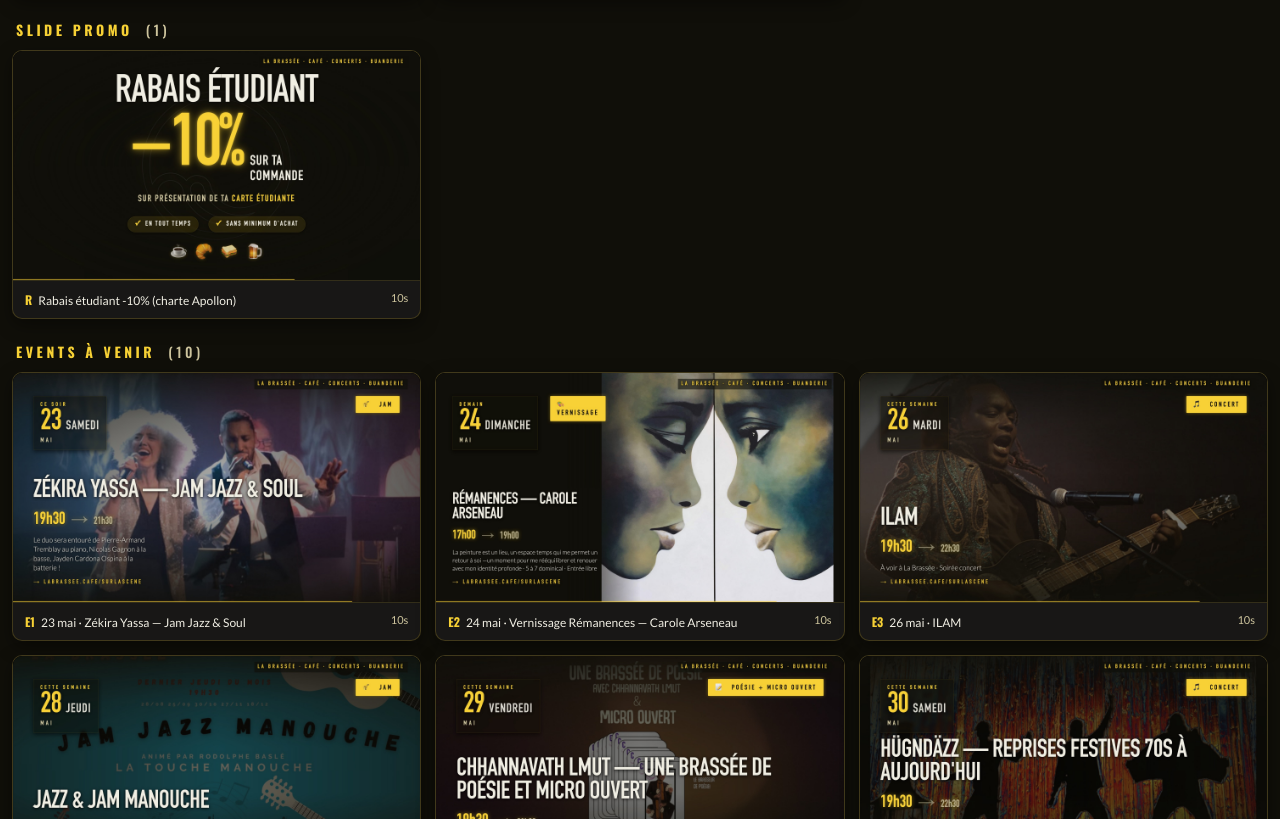
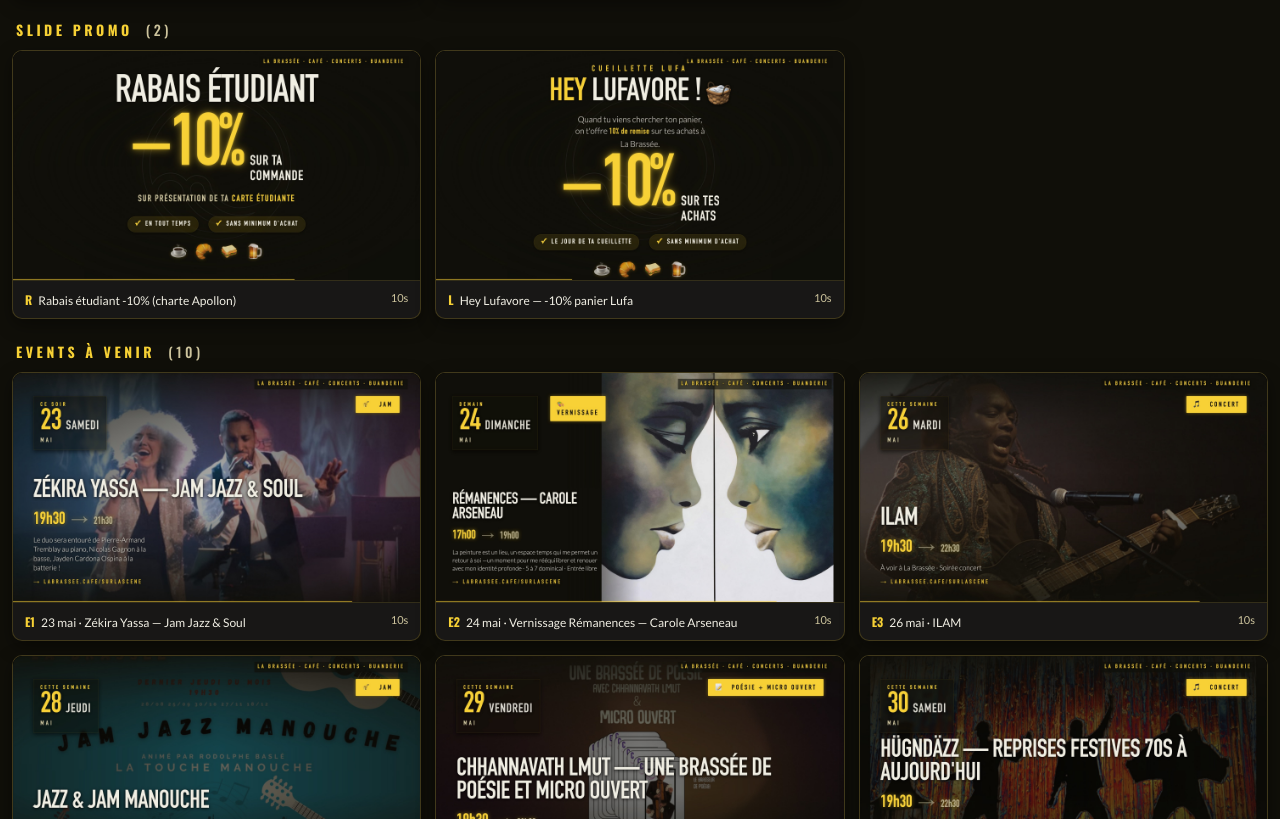
Before and after one commit to cedricamram/labrassee-humeur, a plain HTML site: page tv-preview/index.html in a window 1280 px wide. Shown: the part 1498-2317 px from the top of the page. Drawn offline with nearby package versions, Linux system fonts and the light colour scheme.

Commit message:
Slide Lufavore -10% panier Lufa + menage 3 anciens (IMAGE TV, Frame 12, dfhdfhdfh) + doublon rabais

```diff
--- a/tv-preview/index.html
+++ b/tv-preview/index.html
@@ -184,6 +184,7 @@ const slides = [
   { f: "slide_10.jpg", num: "10", section: "a", title: "7 ans La Brassée", dur: 26 },
   // Promo
   { f: "slide_rabais-etudiant.jpg", num: "R", section: "p", title: "Rabais étudiant -10% (charte Apollon)", dur: 10 },
+  { f: "slide_lufavore.jpg", num: "L", section: "p", title: "Hey Lufavore — -10% panier Lufa", dur: 10 },
   // Events (10)
   { f: "event_00_2026-05-23_Zekira_Yassa___Jam_Jazz___Soul.jpg", num: "E1", section: "e", title: "23 mai · Zékira Yassa — Jam Jazz & Soul", dur: 10, date: "Ce soir" },
   { f: "event_01_2026-05-24_Vernissage_Sur_nos_murs___5_a_7.jpg", num: "E2", section: "e", title: "24 mai · Vernissage Rémanences — Carole Arseneau", dur: 10, date: "Demain" },
```
Also changed, not shown: tv-preview/slide_lufavore.jpg (added).
